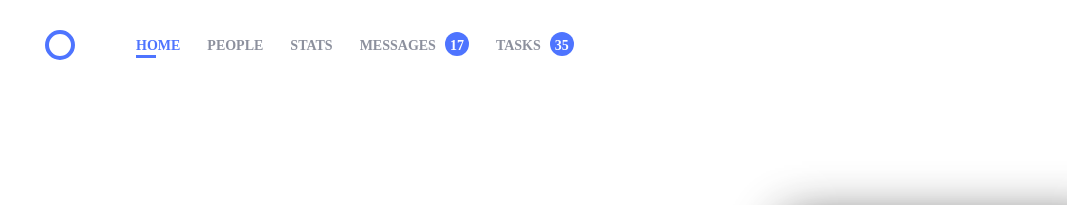
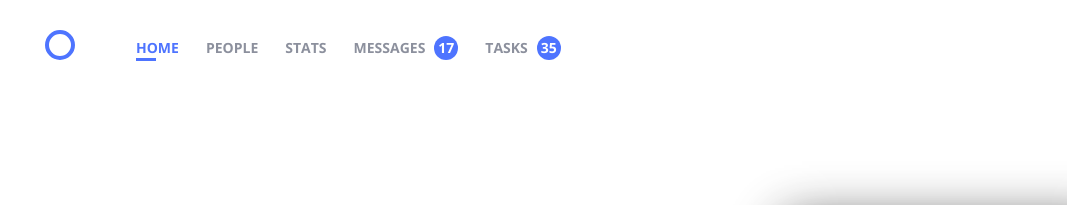
Before and after one commit to Karina-Honcharova-dev/twoheads-zadanie, a website: page index.html in a window 1280 px wide. Shown: the top 205 px of the page, 0-1067 px from the left. Drawn offline with nearby package versions, Linux system fonts and the light colour scheme.

```diff
--- a/scss/main.scss
+++ b/scss/main.scss
@@ -11,10 +11,10 @@
    ========================================================================== */
  $blue-color: #4e74ff;
  $light-grey: #8c909d;
- $dark-grey: $dark-grey;
+ $dark-grey:  #42444d;
 
 body {
-  font-family: Open Sans;
+  font-family:'Open Sans', sans-serif;;
   background-color: #F5F5F5;
   overflow-x: hidden;
   background-color: $blue-color;
@@ -100,8 +100,8 @@
 		border-radius: 50%;
 		color: #fff;
 		display: inline-block;
-		line-height: 21px;
-		padding: 3px 5px 4px;
+		line-height: 24px;
+		padding-left: 4px;
 
 
 
@@ -112,7 +112,7 @@
 	  color: $light-grey;
 	  padding-left: 0px;
 	  margin: 8px 27px 0 0px;
-	  font-family: OpenSans;
+	  font-family:'Open Sans', sans-serif;;
 	  font-size: 14px;
 	  font-weight: bold;
 	  font-stretch: normal;
```
Also changed, not shown: css/main.css, 1 other file.
